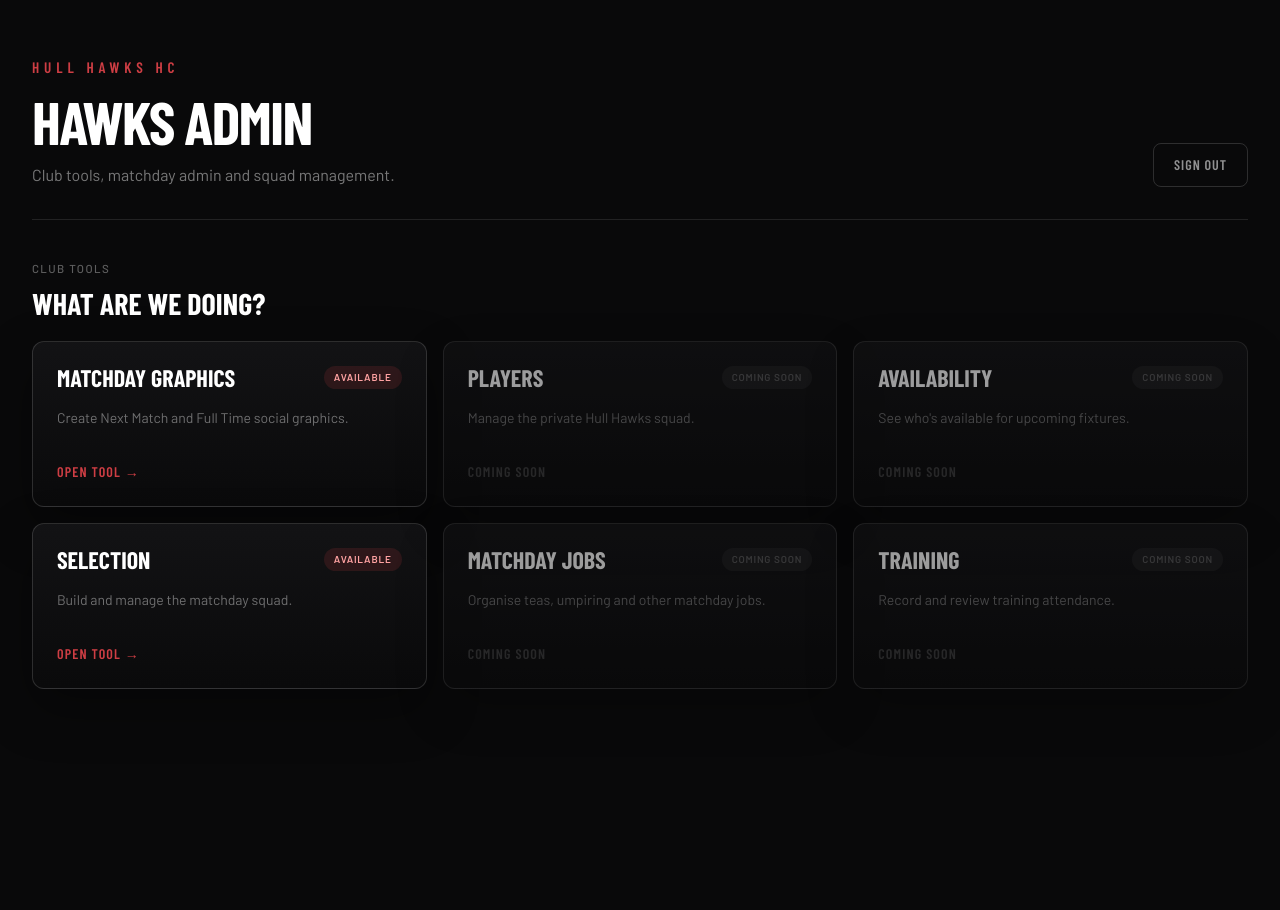
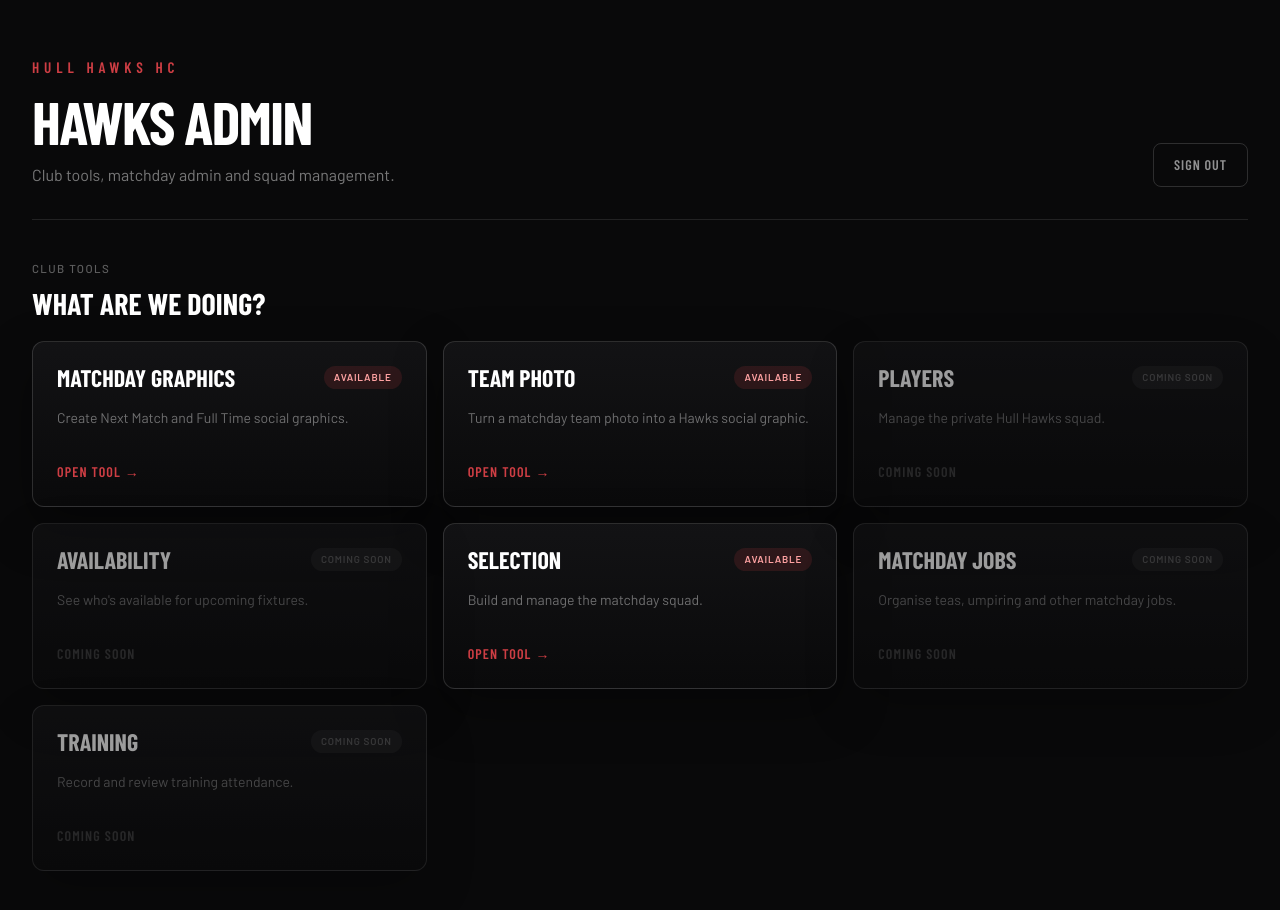
Before and after one commit to rbrd87/hullhawkshc, a Next.js app: page /admin in a window 1280 px wide. Shown: the top 910 px of the page. Before the commit the page ends 800 px from the top, so only its background shows below. Built offline with nearby package versions, Linux system fonts and the light colour scheme.

Commit message:
Add team photo tool to admin dashboard

```diff
--- a/app/admin/page.tsx
+++ b/app/admin/page.tsx
@@ -5,6 +5,12 @@
     title: "Matchday Graphics",
     description: "Create Next Match and Full Time social graphics.",
     href: "/admin/graphics",
+    status: "Available",
+  },
+  {
+    title: "Team Photo",
+    description: "Turn a matchday team photo into a Hawks social graphic.",
+    href: "/admin/team-photo",
     status: "Available",
   },
   {
```
